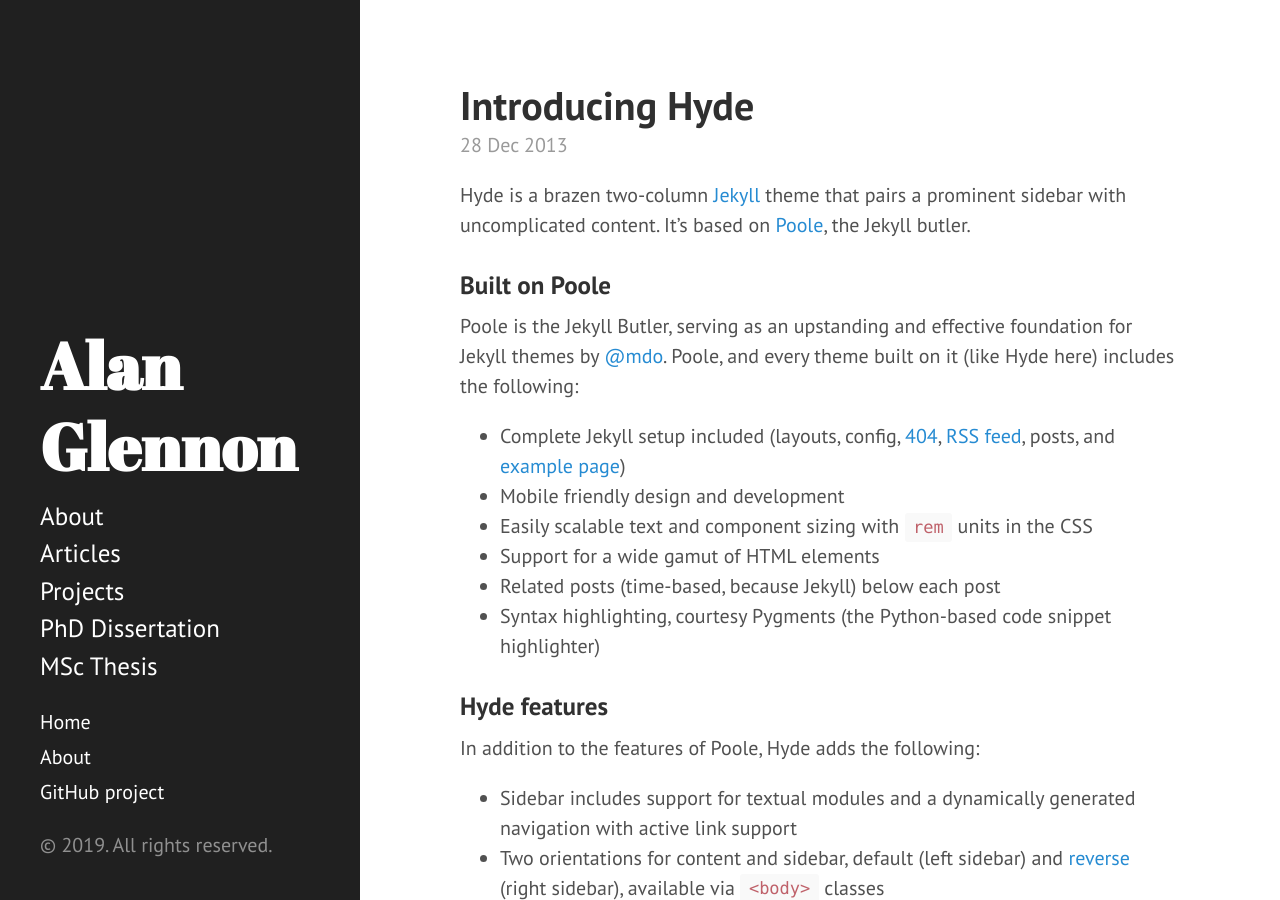
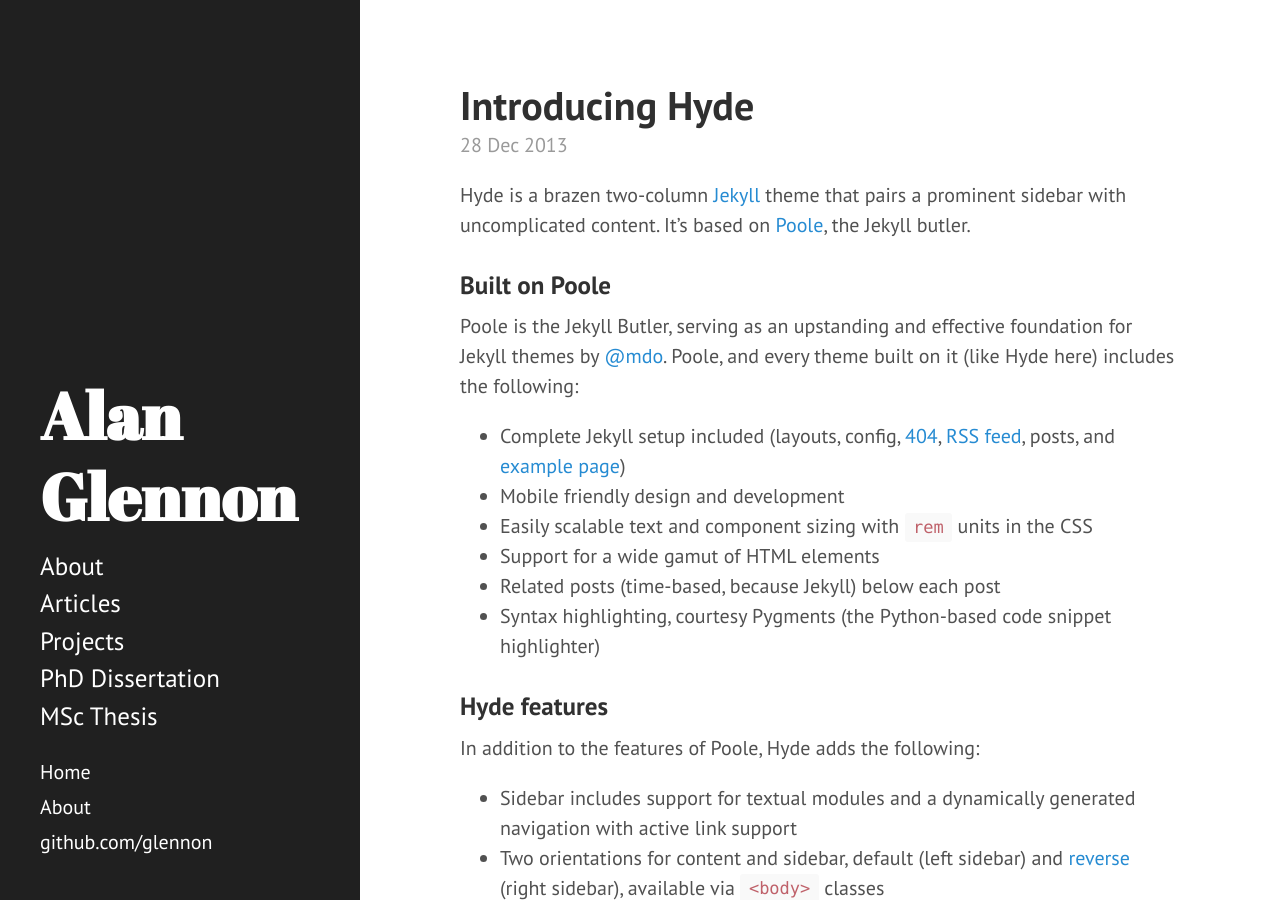
Before and after one commit to glennon/glennon.github.io, a Jekyll site: the page built from index.html, in a window 1280 px wide and 900 px high. Built offline with Jekyll 4.4.1, drawn with Linux system fonts in a browser that asks for light colours; the list of posts is cut into pages by our own code.

Commit message:
Update sidebar.html

```diff
--- a/_includes/sidebar.html
+++ b/_includes/sidebar.html
@@ -26,9 +26,9 @@
         {% endif %}
       {% endfor %}
 
-      <a class="sidebar-nav-item" href="{{ site.github.repo }}">GitHub project</a>
+      <a class="sidebar-nav-item" href="{{ site.github.repo }}">github.com/glennon</a>
     </nav>
 
-    <p>&copy; {{ site.time | date: '%Y' }}. All rights reserved.</p>
+    <!-- <p>&copy; {{ site.time | date: '%Y' }}. All rights reserved.</p> -->
   </div>
 </div>
```
